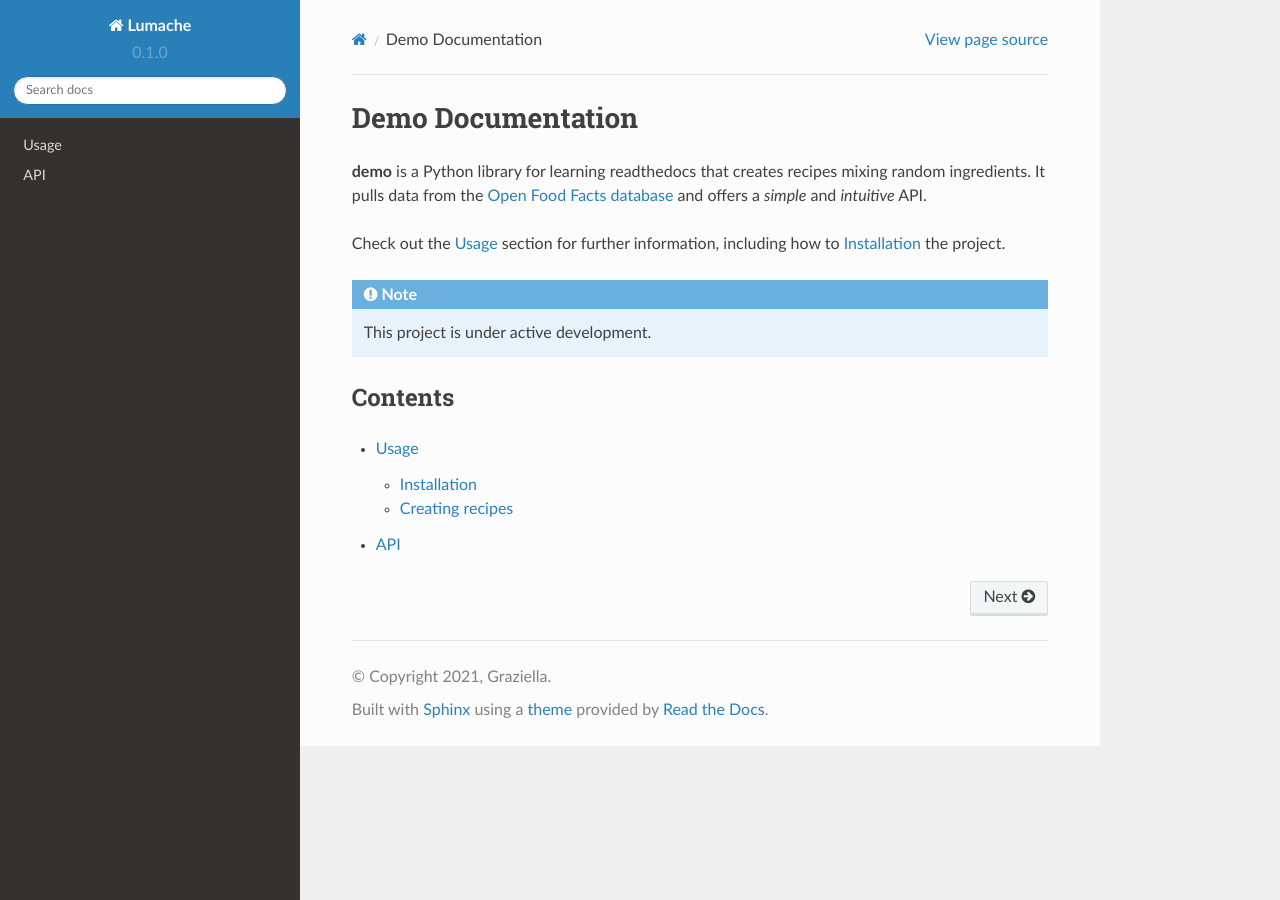
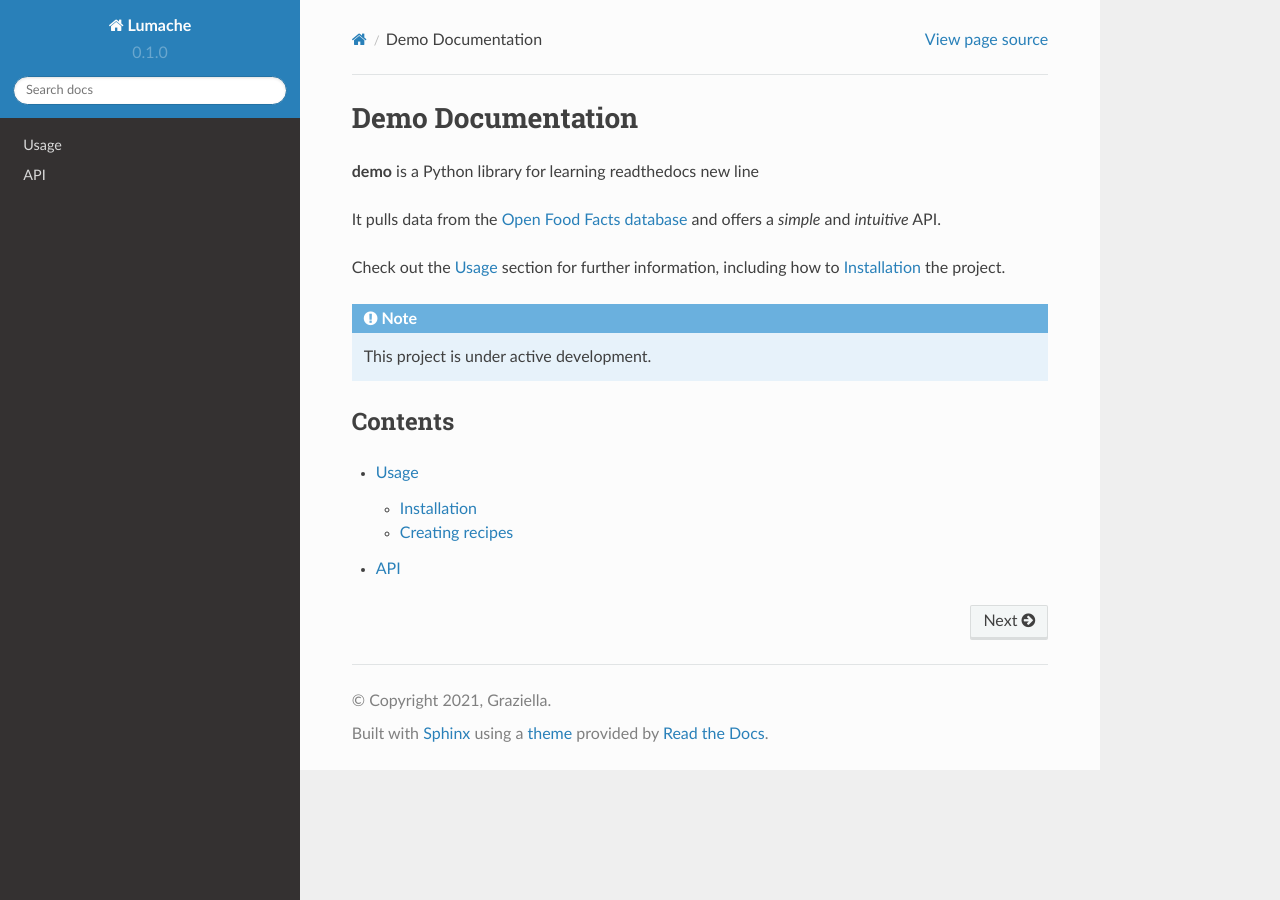
Before and after one commit to mkner/readthedocs, a Sphinx documentation site: the page built from docs/source/index.rst, in a window 1280 px wide. Built offline with Sphinx 7.4.7 and the Read the Docs theme 2.0.0, drawn with Linux system fonts in a browser that asks for light colours.

Commit message:
Update index.rst

```diff
--- a/docs/source/index.rst
+++ b/docs/source/index.rst
@@ -2,7 +2,8 @@ Demo Documentation
 ==================
 
 **demo** is a Python library for learning readthedocs
-that creates recipes mixing random ingredients.
+new line
+
 It pulls data from the `Open Food Facts database <https://world.openfoodfacts.org/>`_
 and offers a *simple* and *intuitive* API.
 
```
